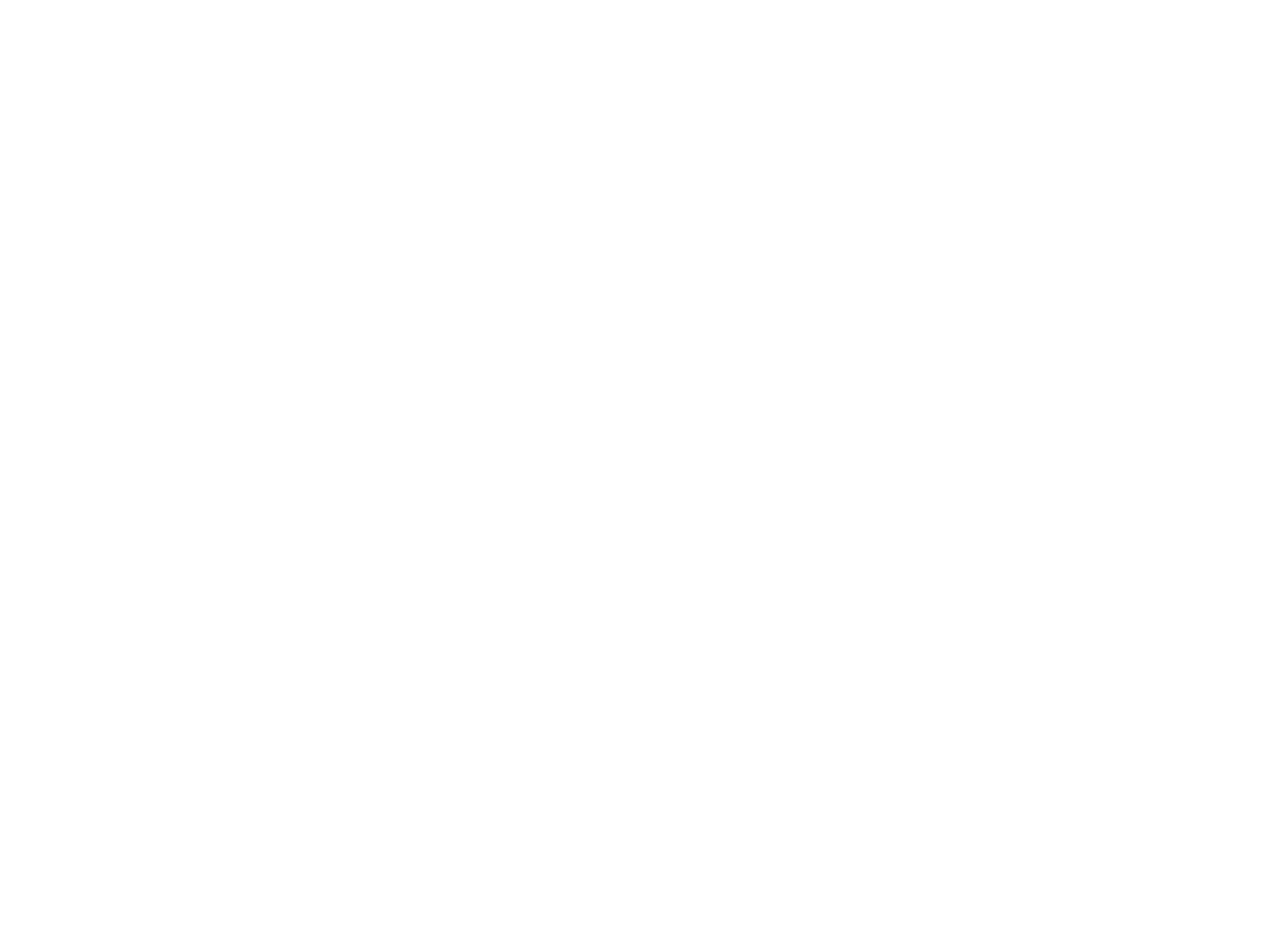
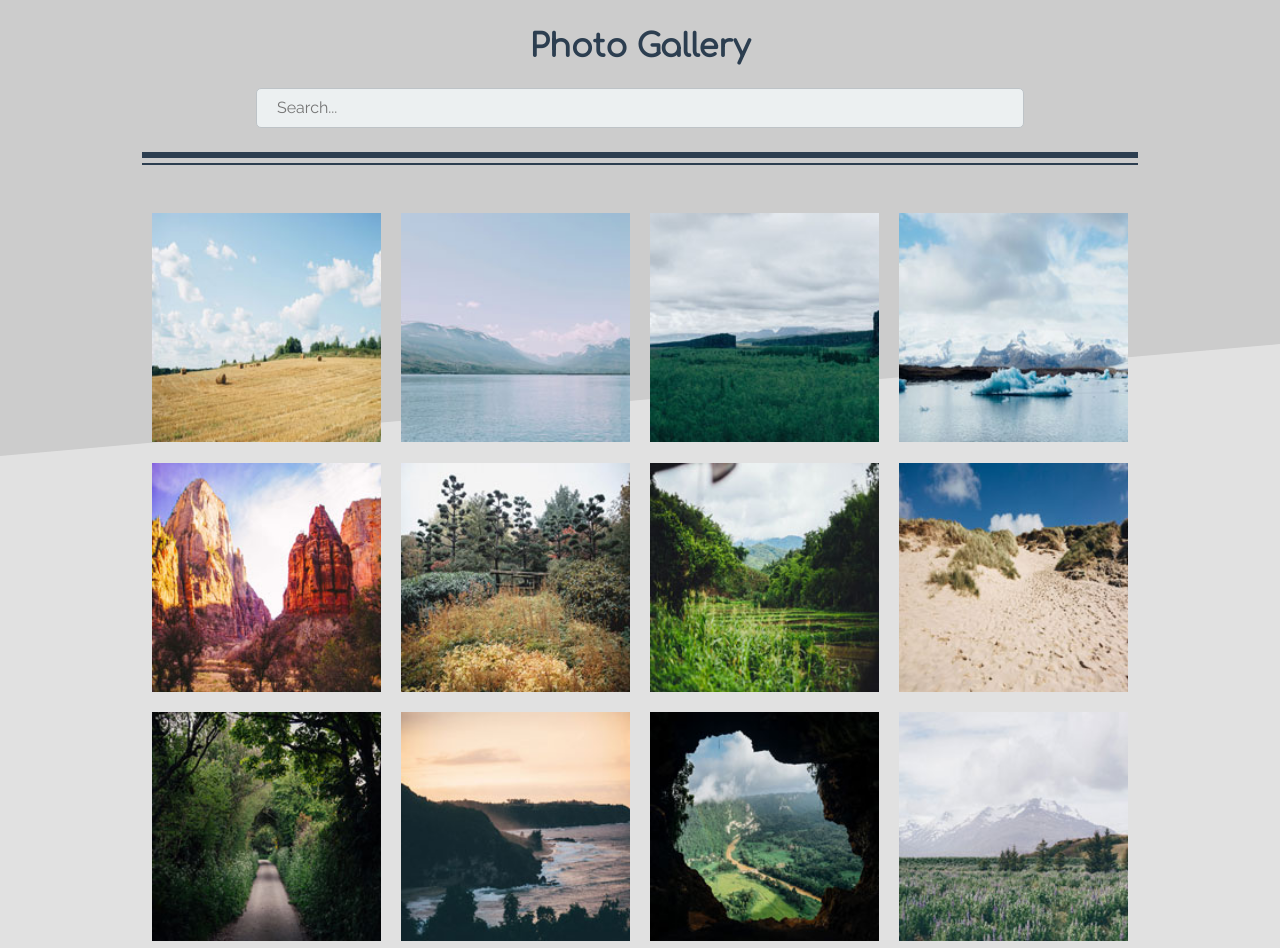
Before and after one commit to ilyasKerbal/photo_gallery, a plain HTML site: page index.html in a window 1280 px wide. Before the commit the page ends 800 px from the top, so only its background shows below. Drawn offline with Linux system fonts and the light colour scheme.

Commit message:
Project structure and style

```diff
--- a/css/styles.css
+++ b/css/styles.css
@@ -0,0 +1,114 @@
+* {
+    box-sizing: border-box;
+}
+
+body {
+    font-family: 'Raleway', sans-serif;
+    background-color: #e1e1e1;
+    font-size: 16px;
+    position: relative;
+    overflow-x: hidden;
+}
+
+.background {
+    position: absolute;
+    width: 100%;
+    height: 50vh;
+    z-index: -1;
+    background-color: #ccc;
+    transform: skewY(-5deg);
+}
+
+header {
+    background-color: #ccc;
+    text-align: center;
+}
+
+.container {
+    padding: .5rem 1rem;
+    width: 100%;
+    max-width: 1028px;
+    margin: 0 auto;
+}
+
+h1 {
+    font-family: 'Comfortaa', cursive;
+    color: #2c3e50;
+    font-size: 2rem;
+}
+
+input#search {
+    width: 100%;
+    max-width: 768px;
+    padding: 10px 20px;
+    border: #bdc3c7 1px solid;
+    -webkit-border-radius: 5px;
+    -moz-border-radius: 5px;
+    border-radius: 5px;
+    outline: none;
+    -webkit-transition: all .3s ease-out;
+    -moz-transition: all .3s ease-out;
+    -ms-transition: all .3s ease-out;
+    -o-transition: all .3s ease-out;
+    transition: all .3s ease-out;
+    background-color: #ecf0f1;
+    margin-bottom: 1rem;
+}
+
+input#search:focus {
+    box-shadow: 0 0 5px #2c3e50;
+    background-color: white;
+}
+
+.separator {
+    border-top: 6px #2c3e50 solid;
+    border-bottom: 2px #2c3e50 solid;
+    border-left: none;
+    border-right: none;
+    margin-bottom: 1.5em;
+    height: 5px;
+}
+
+.gallery {
+    display: flex;
+    flex-flow: wrap row;
+    justify-content: center;
+}
+
+.item img {
+    width: 100%;
+}
+
+.item {
+    margin: .5rem 1%;
+    width: 80%;
+}
+
+figcaption {
+    display: none;
+}
+
+/*
+    Media Queries
+*/
+
+@media (min-width: 480px) {
+    .item {
+        width: 42%;
+        margin: .5rem 2%;
+    }
+}
+
+@media (min-width: 768px) {
+    .item {
+        width: 31%;
+        margin: .5rem 1%;
+    }
+}
+
+@media (min-width: 1024px) {
+    .item {
+        width: 23%;
+        margin: .5rem 1%;
+    }
+}
--- a/index.html
+++ b/index.html
@@ -3,14 +3,71 @@
 <head>
     <meta charset="UTF-8">
     <meta name="viewport" content="width=device-width, initial-scale=1">
-    <link href="https://fonts.googleapis.com/css?family=Raleway:400,700&display=swap" rel="stylesheet">
+    <link href="https://fonts.googleapis.com/css?family=Comfortaa|Raleway&display=swap" rel="stylesheet">
     <link rel="stylesheet" href="css/normalize.css">
     <link rel="stylesheet" href="css/styles.css">
     <title>Photo Gallery</title>
 </head>
 <body>
-
-    <script src="js/jquery.min.js"></script>
-    <script src="js/gallery.js"></script>
+    <div class="background"></div>
+    <header class="header">
+        <div class="container">
+            <h1>Photo Gallery</h1>
+            <input type="text" id="search" name="search" placeholder="Search...">
+            <hr class="separator">
+        </div>
+    </header>
+    <main class="container gallery">
+        <figure class="item">
+            <img src="photos/thumbnails/01.jpg" alt="Hay Bales">
+            <figcaption>I love hay bales. Took this snap on a drive through the countryside past some straw fields.</figcaption>
+        </figure>
+        <figure class="item">
+            <img src="photos/thumbnails/02.jpg" alt="Lake">
+            <figcaption>The lake was so calm today. We had a great view of the snow on the mountains from here.</figcaption>
+        </figure>
+        <figure class="item">
+            <img src="photos/thumbnails/03.jpg" alt="Canyon">
+            <figcaption>I hiked to the top of the mountain and got this picture of the canyon and trees below.</figcaption>
+        </figure>
+        <figure class="item">
+            <img src="photos/thumbnails/04.jpg" alt="Iceberg">
+            <figcaption>It was amazing to see an iceberg up close, it was so cold but didn’t snow today.</figcaption>
+        </figure>
+        <figure class="item">
+            <img src="photos/thumbnails/05.jpg" alt="Desert">
+            <figcaption>The red cliffs were beautiful. It was really hot in the desert but we did a lot of walking through the canyons.</figcaption>
+        </figure>
+        <figure class="item">
+            <img src="photos/thumbnails/06.jpg" alt="Fall">
+            <figcaption>Fall is coming, I love when the leaves on the trees start to change color.</figcaption>
+        </figure>
+        <figure class="item">
+            <img src="photos/thumbnails/07.jpg" alt="Plantation">
+            <figcaption>I drove past this plantation yesterday, everything is so green!</figcaption>
+        </figure>
+        <figure class="item">
+            <img src="photos/thumbnails/08.jpg" alt="Dunes">
+            <figcaption>My summer vacation to the Oregon Coast. I love the sandy dunes!</figcaption>
+        </figure>
+        <figure class="item">
+            <img src="photos/thumbnails/09.jpg" alt="Countryside Lane">
+            <figcaption>We enjoyed a quiet stroll down this countryside lane.</figcaption>
+        </figure>
+        <figure class="item">
+            <img src="photos/thumbnails/10.jpg" alt="Sunset">
+            <figcaption>Sunset at the coast! The sky turned a lovely shade of orange.</figcaption>
+        </figure>
+        <figure class="item">
+            <img src="photos/thumbnails/11.jpg" alt="Cave">
+            <figcaption>I did a tour of a cave today and the view of the landscape below was breathtaking.</figcaption>
+        </figure>
+        <figure class="item">
+            <img src="photos/thumbnails/12.jpg" alt="Bluebells">
+            <figcaption>I walked through this meadow of bluebells and got a good view of the snow on the mountain before the fog came in.</figcaption>
+        </figure>
+    </main>
+        <script src="js/jquery.min.js"></script>
+        <script src="js/gallery.js"></script>
 </body>
 </html>
```
